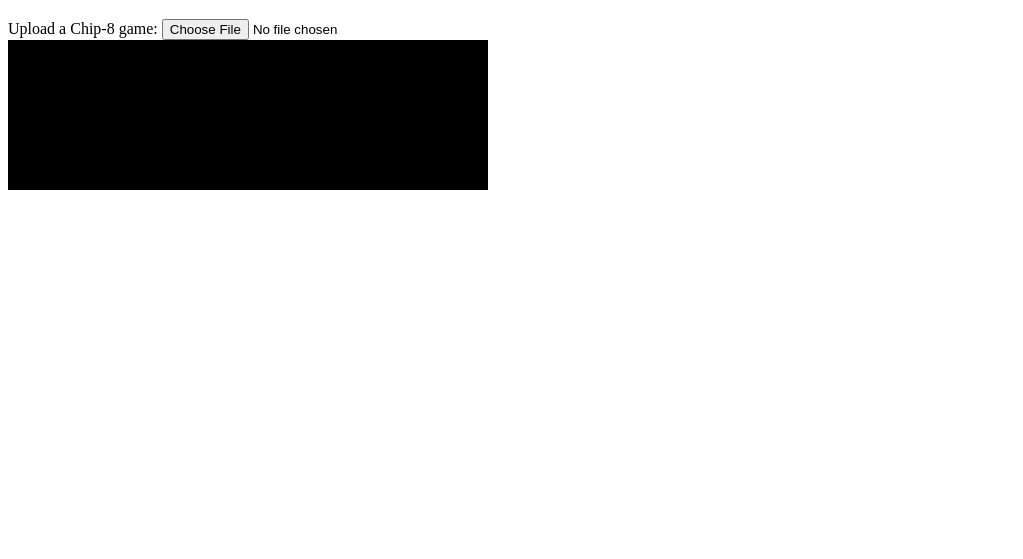
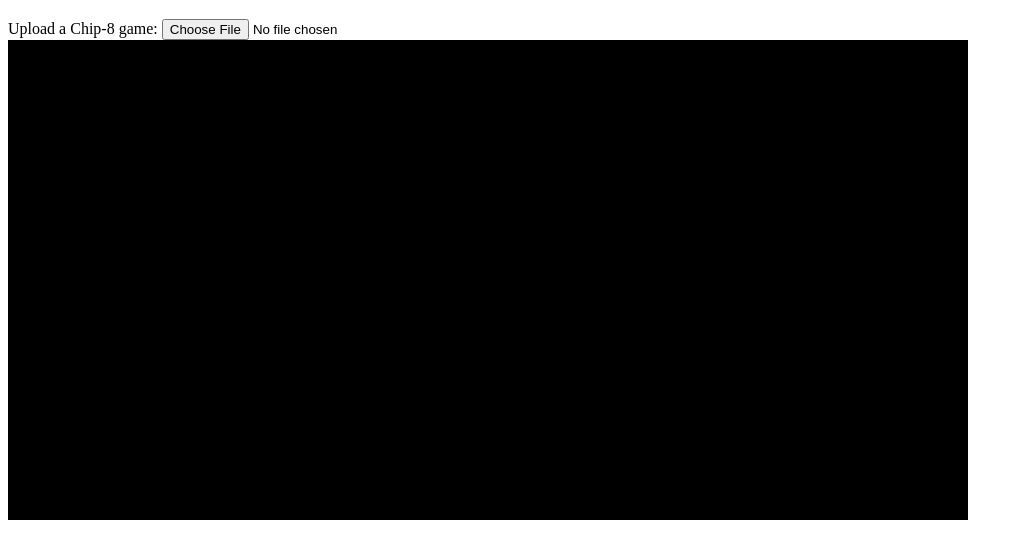
Before and after one commit to jacobgeorge08/chip8, a plain HTML site: page web/index.html in a window 1280 px wide. Shown: the part 61-620 px from the top of the page, without its empty margins (0-1023 px from the left). Drawn offline with Linux system fonts and the light colour scheme; no server answers.

Commit message:
fixed typo bugs in html and js ;_;

```diff
--- a/web/index.html
+++ b/web/index.html
@@ -11,7 +11,7 @@
     <label for="fileinput"> Upload a Chip-8 game: </label>
     <input type="file" id="fileinput" autocomplete="off" />
     <br />
-    <canvas id="canvas">If you see this message, your browser doesnt support HTML5</canas>
+    <canvas id="canvas">If you see this message, your browser doesnt support HTML5</canvas>
 </body>
 <script type="module" src="index.js"> </script>
 
--- a/web/index.js
+++ b/web/index.js
@@ -8,7 +8,7 @@ let anim_frame = 0
 
 const canvas = document.getElementById("canvas")
 canvas.width = WIDTH * SCALE
-canvas.width = HEIGHT * SCALE
+canvas.height = HEIGHT * SCALE
 
 const ctx = canvas.getContext("2d")
 ctx.fillStyle = "black"
@@ -71,4 +71,4 @@ function mainloop(chip8) {
     })
 }
 
-run.catch(console.error)
+run().catch(console.error)
```
